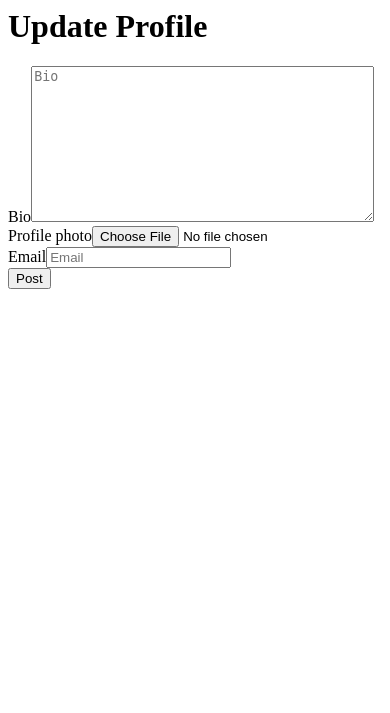
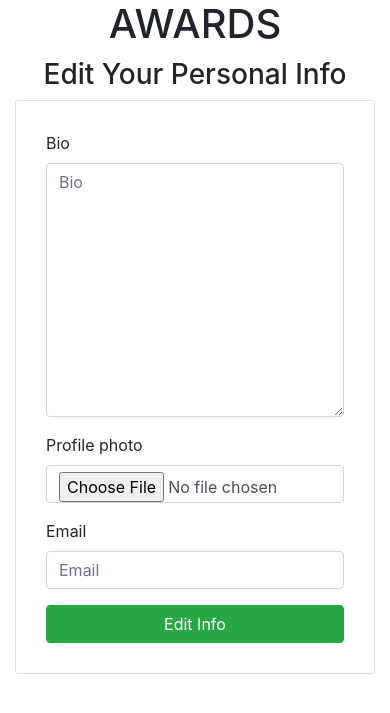
Before and after one commit to Julia-Agasaro/award, a Django app: page /editProfile in a window 390 px wide. Shown: the top 713 px of the page. Run offline with Django 3.2, Linux system fonts and the light colour scheme; the visitor is signed in with stand-in values (Sample User, id 1); some libraries are stand-ins or nearby versions.

Commit message:
Styled form for edit profile

```diff
--- a/award/templates/editProfile.html
+++ b/award/templates/editProfile.html
@@ -1,24 +1,36 @@
 {% load bootstrap4 %}
+{% load staticfiles %}
+<!DOCTYPE html>
+<html lang="en">
+
+<head>
+    <meta charset="UTF-8">
+    <meta name="viewport" content="width=device-width, initial-scale=1.0">
+    <meta http-equiv="X-UA-Compatible" content="ie=edge">
+    <title>Edit Profile Info</title>
+    {{form.media}}
+    {% block styles %}
+    {% bootstrap_css %}
+    <link rel="stylesheet" href="{% static 'css/main_style.css' %}">
+    <link href="https://fonts.googleapis.com/css?family=Righteous&display=swap" rel="stylesheet">
+    {% endblock %}
+</head>
+
 <body>
-{% block content%}
-<h1 class="text-center">Update Profile</h1>
-<div class="container">
-    <div class="row">
-        <div class="col-md-2"></div>
-        <div class="col-md-8">
-            <form  action="{% url 'updateProfile'%}" method="post" enctype="multipart/form-data">
+    <div class="container">
+    <h1 class="text-center heading"><i class="fas fa-award"></i> AWARDS</h1>
+        <h3 class="text-center" style="margin-top:10px;">Edit Your Personal Info</h3>
+        <div class="card" style="padding:30px;">
+            <form action="{% url 'updateProfile' %}" method="post" enctype="multipart/form-data">
                 {%csrf_token%}
                 {% bootstrap_form form%}
-
-
-                    <input type="submit" class="btn btn-success btn-default btn-block" value="Post">
-
-
+                <input type="submit" class="btn btn-success btn-block" value="Edit Info">
             </form>
         </div>
-        <div class="col-md-2"></div>
+    </div>
+    {% block scripts %}
+    <script src="https://ajax.googleapis.com/ajax/libs/jquery/3.2.1/jquery.min.js"></script>
+    {% bootstrap_javascript %} {% endblock %}
+</body>
 
-    </div>
-</div>
-{%endblock%}
-</body>
+</html>
```
